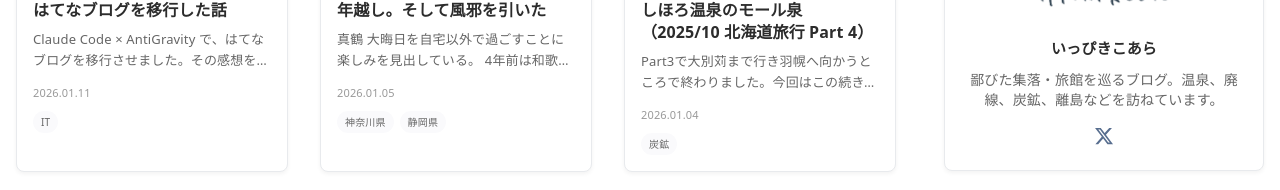
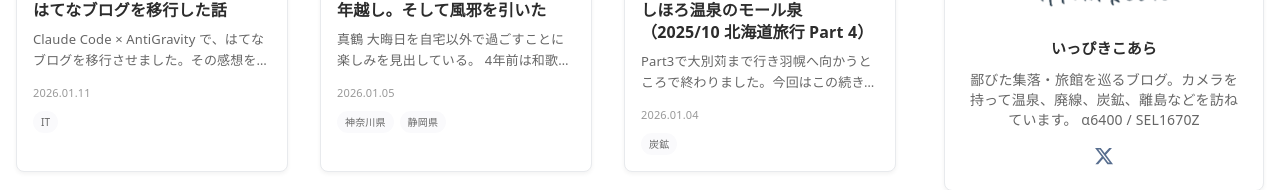
Before and after one commit to ippikikoala/blog-template, a Next.js app: page / in a window 1280 px wide. Shown: the part 409-599 px from the top of the page. Built offline with nearby package versions, Linux system fonts and the light colour scheme.

Commit message:
Update : Profileの文言を編集

```diff
--- a/src/components/Sidebar.tsx
+++ b/src/components/Sidebar.tsx
@@ -32,7 +32,8 @@ function ProfileSection() {
         </div>
         <p className="font-semibold mb-2">いっぴきこあら</p>
         <p className="text-sm text-[var(--foreground-muted)]">
-          鄙びた集落・旅館を巡るブログ。温泉、廃線、炭鉱、離島などを訪ねています。
+          鄙びた集落・旅館を巡るブログ。カメラを持って温泉、廃線、炭鉱、離島などを訪ねています。
+          α6400 / SEL1670Z
         </p>
       </div>
       <div className="mt-4 flex justify-center gap-4">
```
